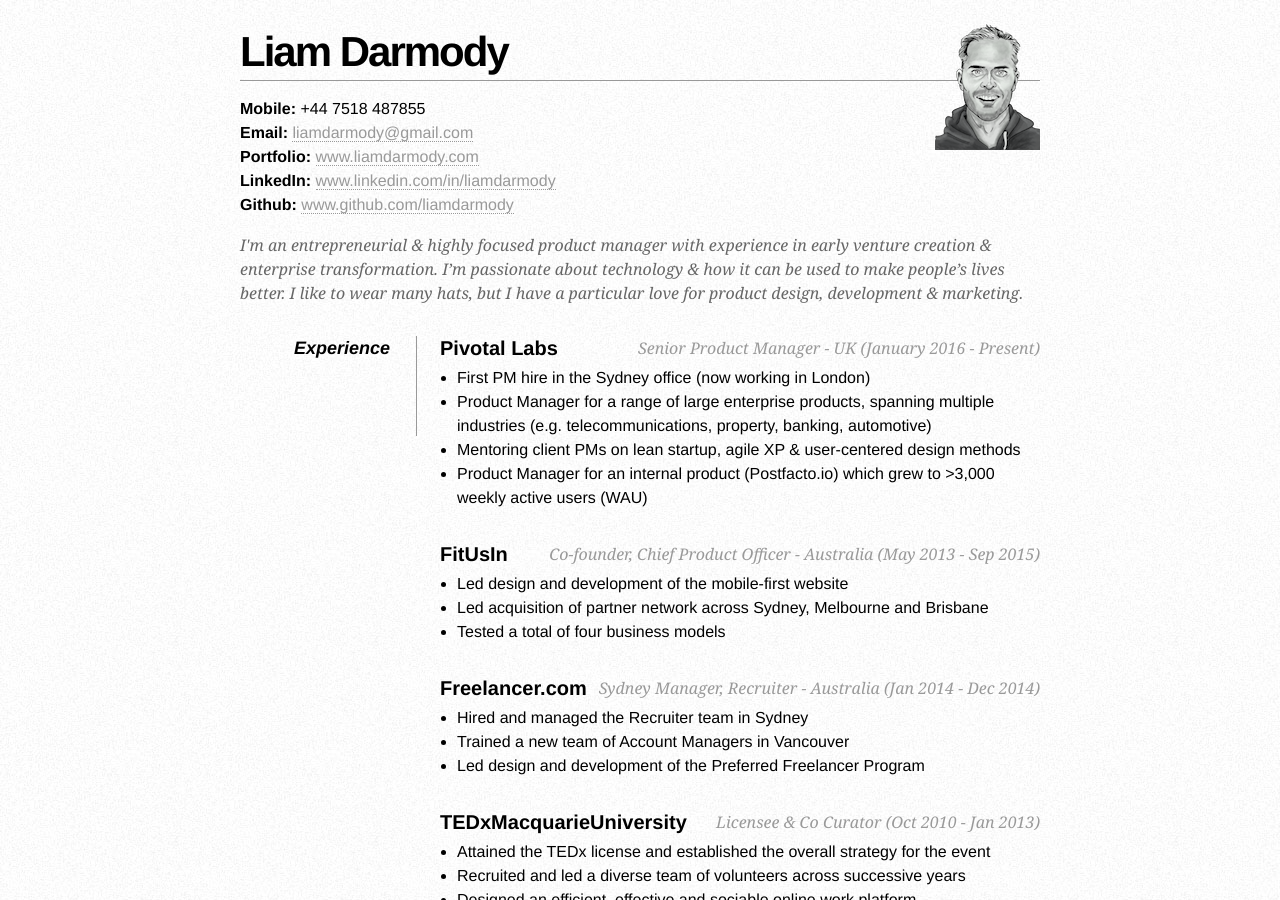
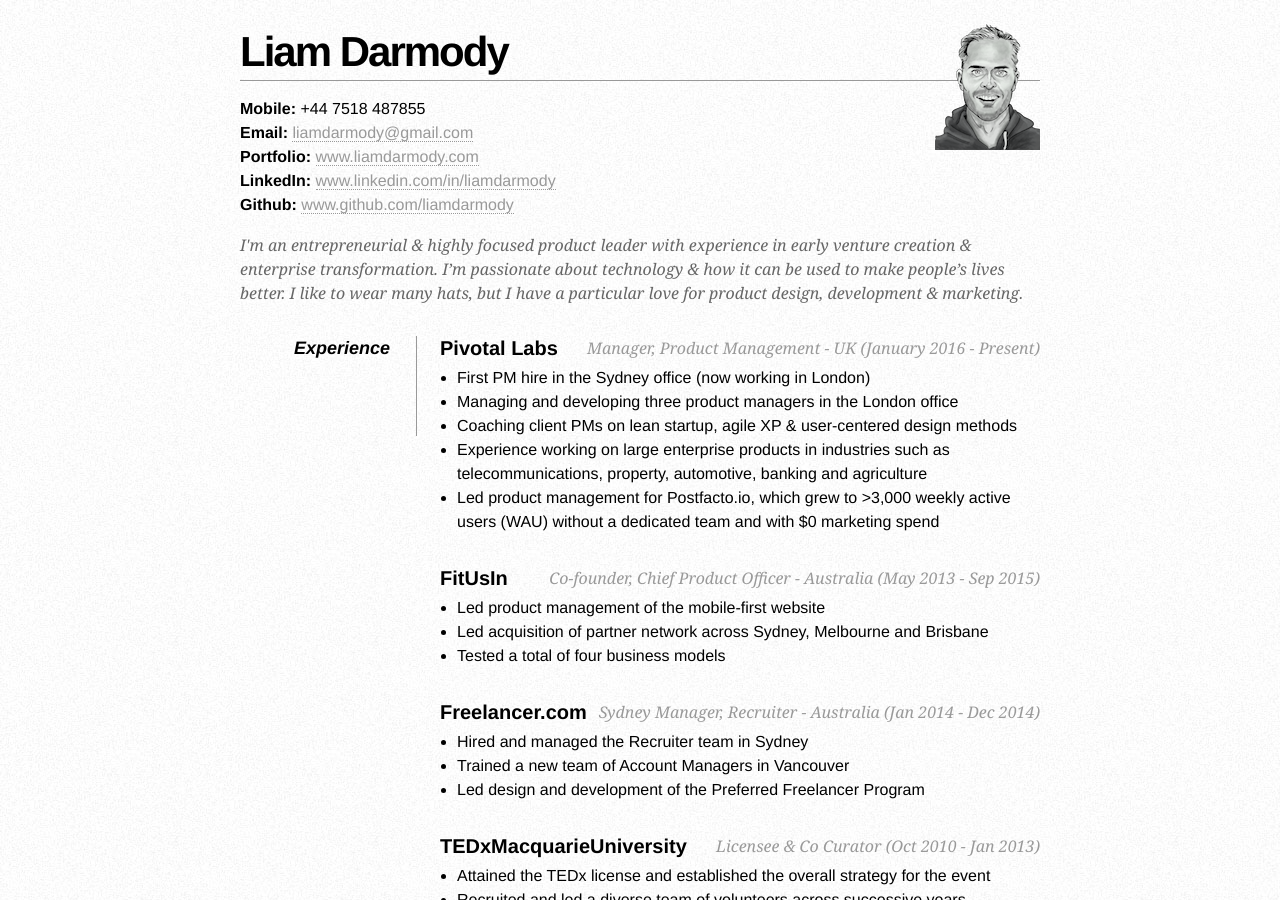
Before and after one commit to liamdarmody/liamdarmody.github.io, a Jekyll site: the page built from resume.html, in a window 1280 px wide and 900 px high. Built offline with Jekyll 4.4.1, drawn with Linux system fonts in a browser that asks for light colours; Markdown is read by kramdown in place of the engine named in the settings.

Commit message:
Update resume.html

```diff
--- a/resume.html
+++ b/resume.html
@@ -26,7 +26,7 @@
 
   <div id="objective">
     <p>
-      I'm an entrepreneurial &amp; highly focused product manager with experience in early venture creation &amp; enterprise transformation.
+      I'm an entrepreneurial &amp; highly focused product leader with experience in early venture creation &amp; enterprise transformation.
 
       I’m passionate about technology &amp; how it can be used to make people’s lives better.
 
@@ -41,17 +41,18 @@
 
     <dt>Experience</dt>
     <dd>
-      <h2>Pivotal Labs <span>Senior Product Manager - UK (January 2016 - Present)</span></h2>
+      <h2>Pivotal Labs <span>Manager, Product Management - UK (January 2016 - Present)</span></h2>
       <ul>
         <li>First PM hire in the Sydney office (now working in London)</li>
-        <li>Product Manager for a range of large enterprise products, spanning multiple industries (e.g. telecommunications, property, banking, automotive)</li>
-        <li>Mentoring client PMs on lean startup, agile XP &amp; user-centered design methods</li>
-        <li>Product Manager for an internal product (Postfacto.io) which grew to >3,000 weekly active users (WAU)</li>
+        <li>Managing and developing three product managers in the London office</li>
+        <li>Coaching client PMs on lean startup, agile XP &amp; user-centered design methods</li>
+        <li>Experience working on large enterprise products in industries such as telecommunications, property, automotive, banking and agriculture</li>
+        <li>Led product management for Postfacto.io, which grew to >3,000 weekly active users (WAU) without a dedicated team and with $0 marketing spend</li>
       </ul>
 
       <h2>FitUsIn <span>Co-founder, Chief Product Officer - Australia (May 2013 - Sep 2015)</span></h2>
       <ul>
-        <li>Led design and development of the mobile-first website</li>
+        <li>Led product management of the mobile-first website</li>
         <li>Led acquisition of partner network across Sydney, Melbourne and Brisbane</li>
         <li>Tested a total of four business models</li>
       </ul>
```
